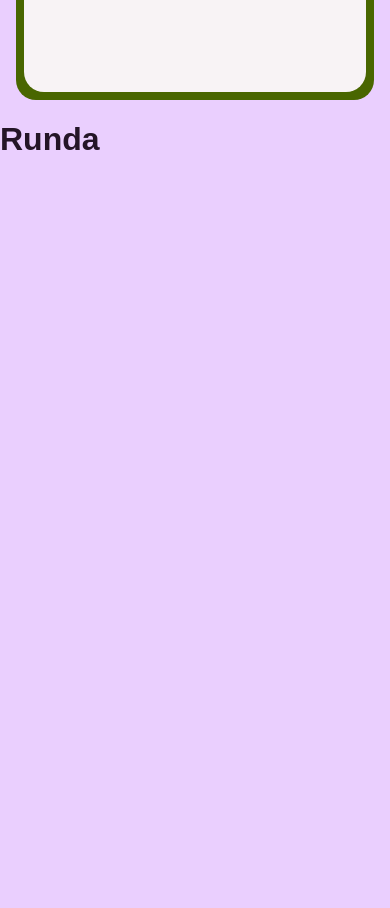
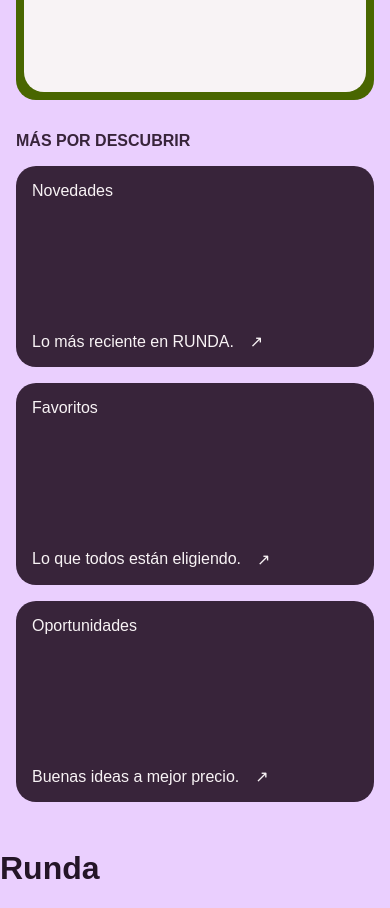
Before and after one commit to jerogdev-jz/runda, a React (Vite) app: page / in a window 390 px wide. Shown: the part 2800-3708 px from the top of the page. Before the commit the page ends 2980 px from the top, so only its background shows below. Built offline with nearby package versions, Linux system fonts and the light colour scheme.

Commit message:
feat: seccion de descubre mas
- Estructura de sección "descubre mas"
- responsividad para tablet y movil

```diff
--- a/src/App.jsx
+++ b/src/App.jsx
@@ -3,6 +3,7 @@ import Hero from './components/home/Hero/Hero';
 import Categories from './components/home/Catagories/Categories';
 import FeaturedProducts from './components/home/FeaturedProducts/FeaturedProducts';
 import FeaturedCollection from './components/home/FeaturedCollection/FeaturedCollection';
+import DiscoverMore from './components/home/DiscoverMore/DiscoverMore';
 
 function App() {
 
@@ -13,6 +14,7 @@ function App() {
       <Categories />
       <FeaturedProducts />
       <FeaturedCollection />
+      <DiscoverMore />
       <h1>Runda</h1>
     </>
   )
--- /dev/null
+++ b/src/components/home/DiscoverMore/DiscoverMore.jsx
@@ -0,0 +1,44 @@
+import './DiscoverMore.scss';
+
+function DiscoverMore() {
+    return (
+        <section className='DiscoverMore'>
+            <div className='contenedor'>
+                <div className='descubreMas'>
+                    <span className='eyebrowDescMas'>MÁS POR DESCUBRIR</span>
+                    <div className='descubreMas_contenedorTarjetas'>
+                        <a href='#'>
+                            <div className='tarjetaDescMas'>
+                                <span className='tituloTarDescMas'>Novedades</span>
+                                <div className='subcontenedorTarDescMas'>
+                                    <p className='copyTarDescMas'>Lo más reciente en RUNDA.</p>
+                                    <span>↗</span>
+                                </div>
+                            </div>
+                        </a>
+                        <a href='#'>
+                            <div className='tarjetaDescMas'>
+                                <span className='tituloTarDescMas'>Favoritos</span>
+                                <div className='subcontenedorTarDescMas'>
+                                    <p className='copyTarDescMas'>Lo que todos están eligiendo.</p>
+                                    <span>↗</span>
+                                </div>
+                            </div>
+                        </a>
+                        <a href='#'>
+                            <div className='tarjetaDescMas'>
+                                <span className='tituloTarDescMas'>Oportunidades</span>
+                                <div className='subcontenedorTarDescMas'>
+                                    <p className='copyTarDescMas'>Buenas ideas a mejor precio.</p>
+                                    <span>↗</span>
+                                </div>
+                            </div>
+                        </a>
+                    </div>
+                </div>
+            </div>
+        </section>
+    )
+}
+
+export default DiscoverMore;
--- /dev/null
+++ b/src/components/home/DiscoverMore/DiscoverMore.scss
@@ -0,0 +1,51 @@
+@use '../../../styles/variables' as v;
+
+.descubreMas {
+    display: flex;
+    flex-direction: column;
+    margin: 2rem 0;
+
+    .eyebrowDescMas {
+        color: v.$c-tarjetas;
+        font-weight: 700;
+    }
+
+    &_contenedorTarjetas {
+        display: grid;
+        grid-template-columns: repeat(3, minmax(100px, 1fr));
+        gap: 2rem;
+        margin: 1rem 0;
+
+        .tarjetaDescMas {
+            background-color: v.$c-tarjetas;
+            border-radius: 20px;
+            aspect-ratio: 16/9;
+            padding: 1rem;
+            color: v.$c-textoClaro;
+            display: flex;
+            flex-direction: column;
+            justify-content: space-between;
+
+            .subcontenedorTarDescMas {
+                display: flex;
+                align-items: center;
+
+                .copyTarDescMas {
+                    margin: 0 1rem 0 0;
+                }
+            }
+        }
+    }
+
+    @media (max-width: 768px) {
+        &_contenedorTarjetas {
+            grid-template-columns: repeat(2, minmax(100px, 1fr));
+            gap: 1rem;
+        }
+	}
+    @media (max-width: 425px) {
+        &_contenedorTarjetas {
+            grid-template-columns: repeat(1, minmax(100px, 1fr));
+        }
+    }
+}
```
